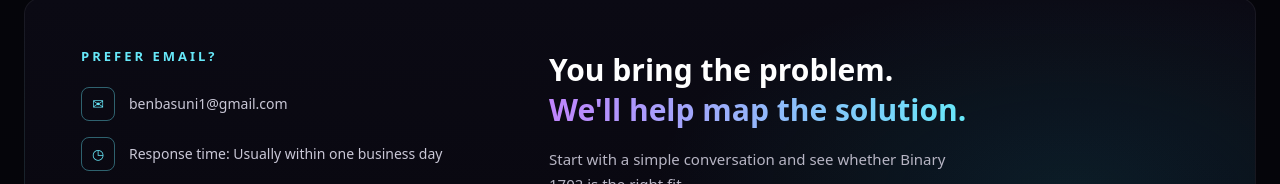
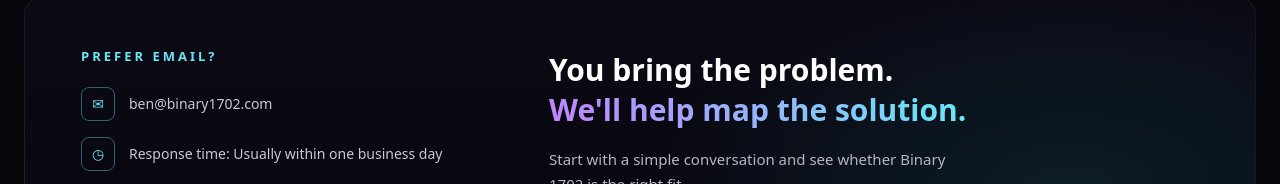
Before and after one commit to sun2ii/binary1702, a Next.js app: page /contact in a window 1280 px wide. Shown: the part 2273-2457 px from the top of the page. Built offline with nearby package versions, Linux system fonts and the light colour scheme.

Commit message:
Add SiteFooter component to marketing pages

```diff
--- a/src/app/(marketing)/contact/ContactForm.tsx
+++ b/src/app/(marketing)/contact/ContactForm.tsx
@@ -113,8 +113,8 @@ export function ContactForm() {
       {status === "error" ? (
         <p className="text-xs text-[#F87171]">
           Something went wrong — email us instead at{" "}
-          <a href="mailto:benbasuni1@gmail.com" className="underline">
-            benbasuni1@gmail.com
+          <a href="mailto:ben@binary1702.com" className="underline">
+          ben@binary1702.com
           </a>
           .
         </p>
--- a/src/app/(marketing)/contact/page.tsx
+++ b/src/app/(marketing)/contact/page.tsx
@@ -292,7 +292,7 @@ function Assurance() {
 }
 
 const emailRows = [
-  { glyph: "✉︎", label: "benbasuni1@gmail.com", href: "mailto:benbasuni1@gmail.com" },
+  { glyph: "✉︎", label: "ben@binary1702.com", href: "mailto:ben@binary1702.com" },
   { glyph: "◷", label: "Response time: Usually within one business day" },
   { glyph: "◉", label: "binary1702.com", href: "https://binary1702.com" },
   { glyph: "in", label: "linkedin.com/in/benbasuni", href: "https://linkedin.com/in/benbasuni" },
--- a/src/app/(marketing)/legacy/page.tsx
+++ b/src/app/(marketing)/legacy/page.tsx
@@ -389,7 +389,7 @@ function LegacyCta() {
         </div>
         <div className="flex flex-col items-center gap-3">
           <a
-            href="mailto:benbasuni1@gmail.com"
+            href="mailto:ben@binary1702.com"
             className="inline-flex items-center gap-3 rounded-[10px] bg-gradient-to-br from-violet to-violet-bright px-7 py-4 text-sm font-extrabold tracking-[1px] text-white shadow-[0_8px_32px_rgba(124,58,237,0.35)] transition hover:shadow-[0_8px_40px_rgba(124,58,237,0.55)]"
           >
             STAY CONNECTED <span aria-hidden className="text-base">→</span>
--- a/src/components/marketing/SiteFooter.tsx
+++ b/src/components/marketing/SiteFooter.tsx
@@ -99,7 +99,7 @@ export function SiteFooter() {
                 </svg>
               </a>
               <a
-                href="mailto:benbasuni1@gmail.com"
+                href="mailto:ben@binary1702.com"
                 aria-label="Email"
                 className="text-zinc-500 hover:text-white"
               >
```
